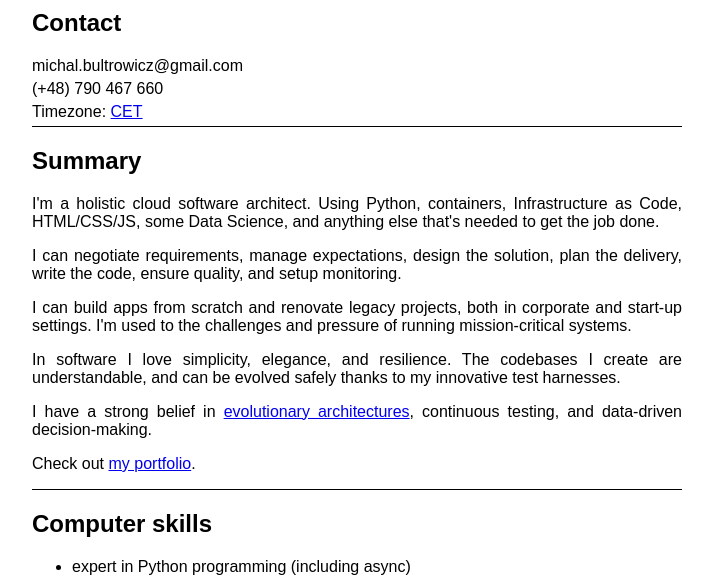
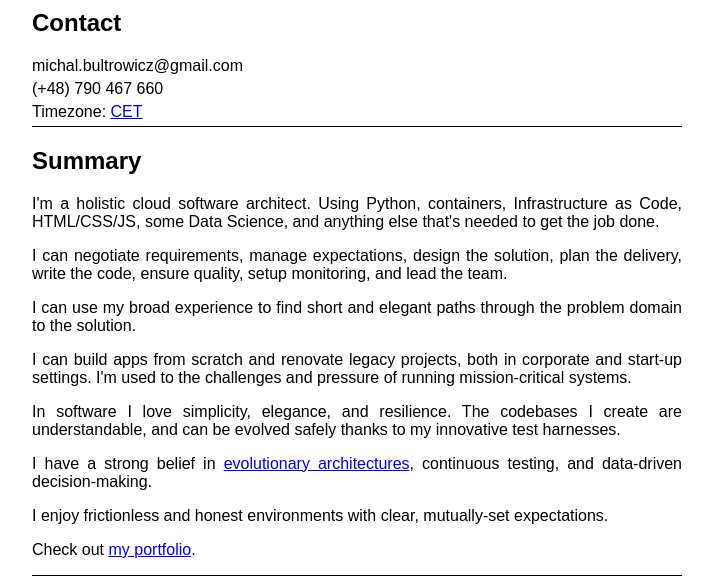
Before and after one commit to butla/bultrowicz.com, a plain HTML site: page cv/cv_Michał_Bultrowicz.html in a window 1280 px wide. Shown: the part 164-744 px from the top of the page, without its empty margins (38-751 px from the left). Drawn offline with Linux system fonts and the light colour scheme.

Commit message:
CV updates

```diff
--- a/cv/cv_Michał_Bultrowicz.html
+++ b/cv/cv_Michał_Bultrowicz.html
@@ -24,12 +24,9 @@
 
 <section>
   <h1>Summary</h1>
-  <p>
-    I'm a holistic cloud software architect. Using Python, containers, Infrastructure as Code, HTML/CSS/JS, some Data Science, and anything else that's needed to get the job done.
-  </p>
-  <p>
-    I can negotiate requirements, manage expectations, design the solution, plan the delivery, write the code, ensure quality, and setup monitoring.
-  </p>
+  <p>I'm a holistic cloud software architect. Using Python, containers, Infrastructure as Code, HTML/CSS/JS, some Data Science, and anything else that's needed to get the job done.</p>
+  <p>I can negotiate requirements, manage expectations, design the solution, plan the delivery, write the code, ensure quality, setup monitoring, and lead the team.</p>
+  <p>I can use my broad experience to find short and elegant paths through the problem domain to the solution.</p>
   <p>
     I can build apps from scratch and renovate legacy projects, both in corporate and start-up settings.
     I'm used to the challenges and pressure of running mission-critical systems.
@@ -43,10 +40,9 @@
     <a href="https://www.oreilly.com/library/view/building-microservices-2nd/9781492034018/">evolutionary architectures</a>,
     continuous testing, and data-driven decision-making.
   </p>
+  <p>I enjoy frictionless and honest environments with clear, mutually-set expectations.</p>
   <p>Check out <a href="https://github.com/butla/portfolio">my portfolio</a>.</p>
 
-<!-- I can use my broad experience to find short and elegant paths through the problem domain to the solution. -->
-<!-- <p>I enjoy frictionless and honest environments with clear, mutually-set expectations</p> -->
 <!-- I'll give you 2-5 minute fix times, throughput in 50k - 300k requests/second, full error visibility, easy continuous deployment -->
 <!-- Detail oriented but able to paint the full picture. -->
 </section>
@@ -81,6 +77,7 @@
     <li>knowledge of software legal compliance and licensing issues</li>
     <li>analyzing teams' incentives and the tensions arising from them</li>
     <li><a href="https://www.youtube.com/watch?v=hjve48cYj_U&list=PLajca_K9x0D-DQSIK1SAjOUAyrdzGvYq-&index=3">public speaking</a></li>
+    <li>conducting tech interviews</li>
     <li>organized note-taking</li>
   </ul>
 </section>
```
Also changed, not shown: 1 other file.
